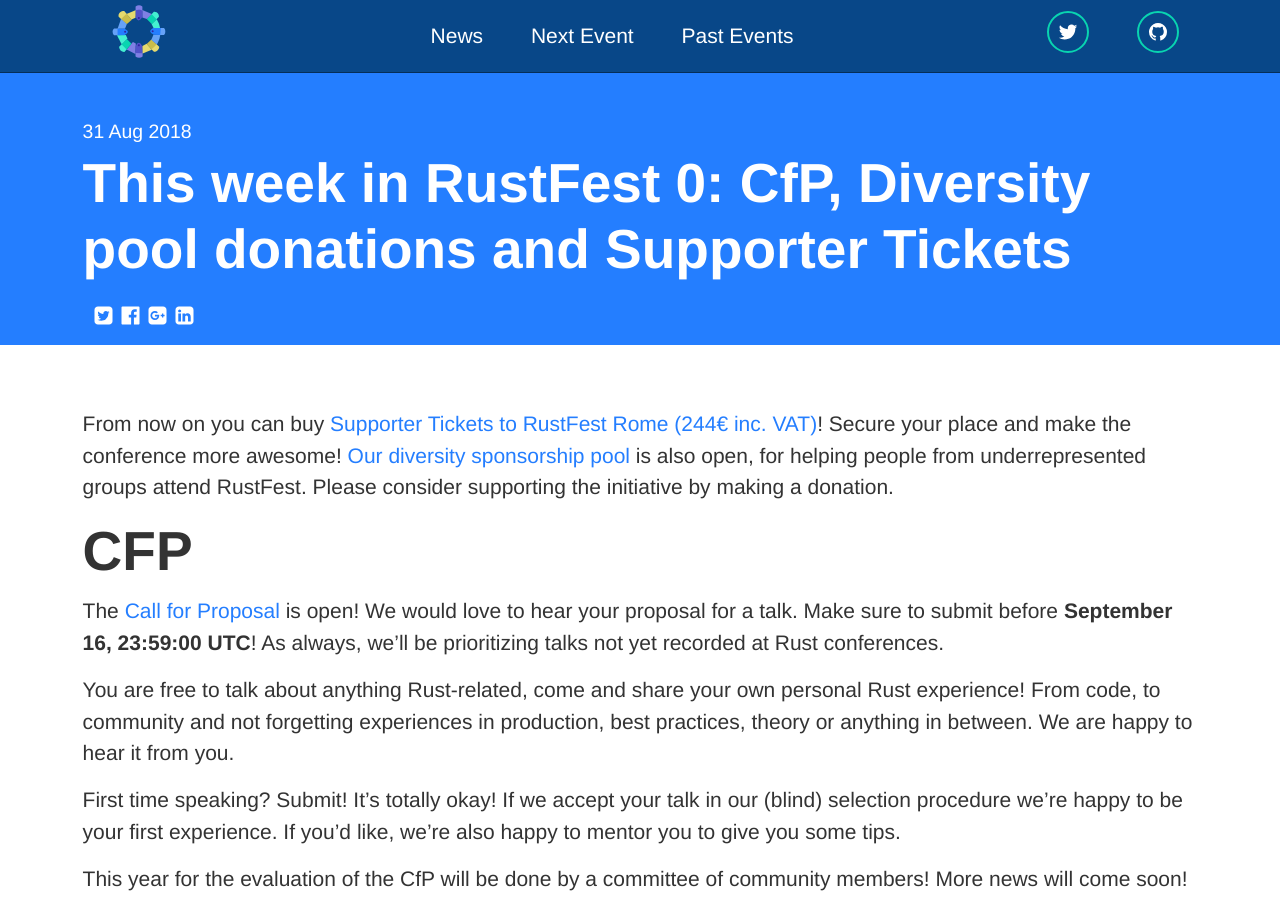
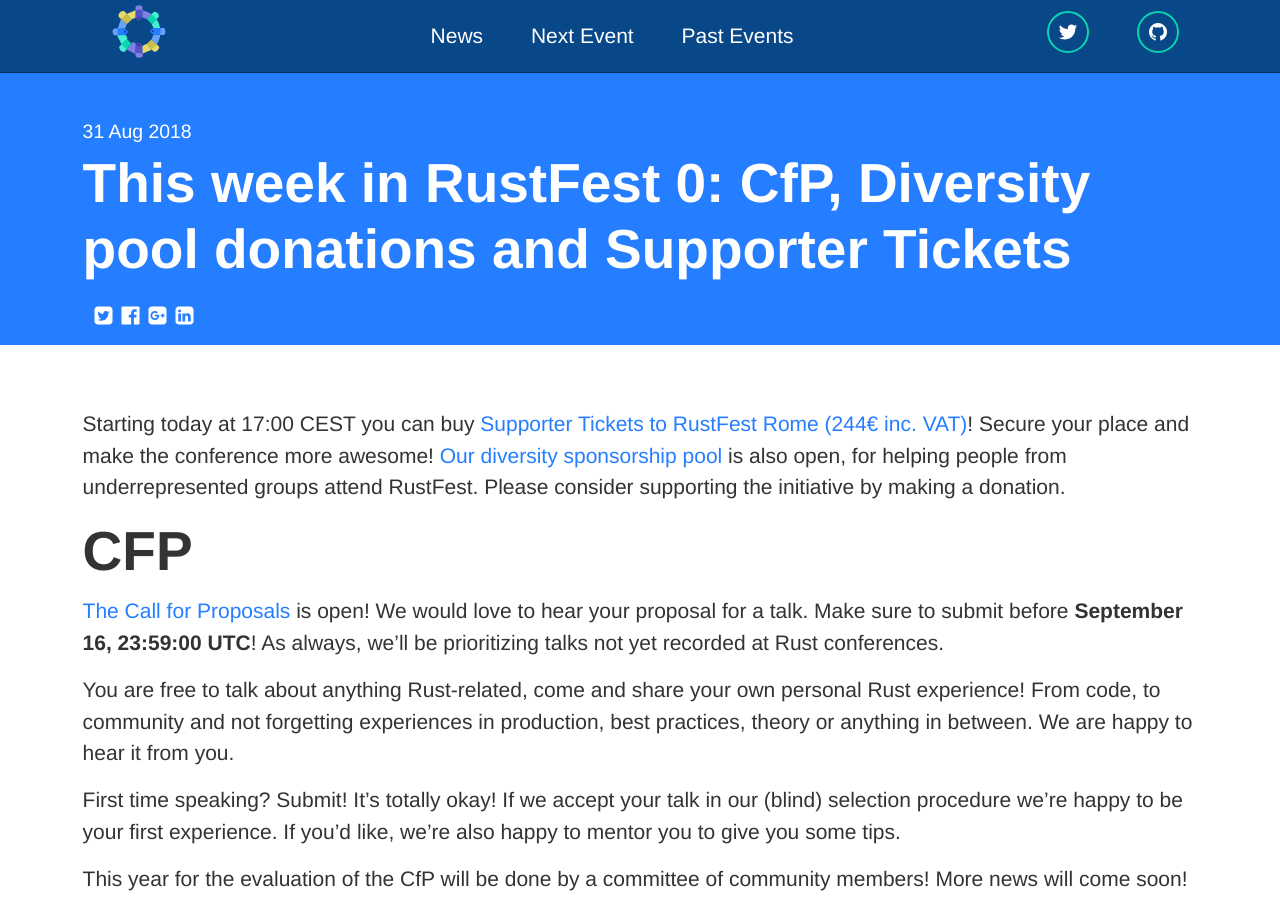
Before and after one commit to RustFestEU/blog.rustfest.eu, a Jekyll site: the page built from _posts/2018-08-31-this-week-in-rustfest-0-cfp-and-tickets.md, in a window 1280 px wide and 900 px high. Built offline with Jekyll 4.4.1, drawn with Linux system fonts in a browser that asks for light colours.

Commit message:
Updates after review

```diff
--- a/_posts/2018-08-31-this-week-in-rustfest-0-cfp-and-tickets.md
+++ b/_posts/2018-08-31-this-week-in-rustfest-0-cfp-and-tickets.md
@@ -8,12 +8,12 @@
   - skade
 ---
 
-From now on you can buy [Supporter Tickets to RustFest Rome (244€ inc. VAT)](https://ti.to/asquera-event-ug/rustfest-rome-2018)! Secure your place and make the conference more awesome! [Our diversity sponsorship pool](https://ti.to/asquera-event-ug/rustfest-rome-2018) is also open, for helping people from underrepresented groups attend RustFest. Please consider supporting the initiative by making a donation.
+Starting today at 17:00 CEST you can buy [Supporter Tickets to RustFest Rome (244€ inc. VAT)](https://ti.to/asquera-event-ug/rustfest-rome-2018)! Secure your place and make the conference more awesome! [Our diversity sponsorship pool](https://ti.to/asquera-event-ug/rustfest-rome-2018) is also open, for helping people from underrepresented groups attend RustFest. Please consider supporting the initiative by making a donation.
 
 
 # CFP
 
-The [Call for Proposal](https://cfp.rustfest.eu) is open! We would love to hear your proposal for a talk. Make sure to submit before **September 16, 23:59:00 UTC**! As always, we'll be prioritizing talks not yet recorded at Rust conferences.
+[The Call for Proposals](https://cfp.rustfest.eu) is open! We would love to hear your proposal for a talk. Make sure to submit before **September 16, 23:59:00 UTC**! As always, we'll be prioritizing talks not yet recorded at Rust conferences.
 
 You are free to talk about anything Rust-related, come and share your own personal Rust experience! From code, to community and not forgetting experiences in production, best practices, theory or anything in between. We are happy to hear it from you.
 
```
